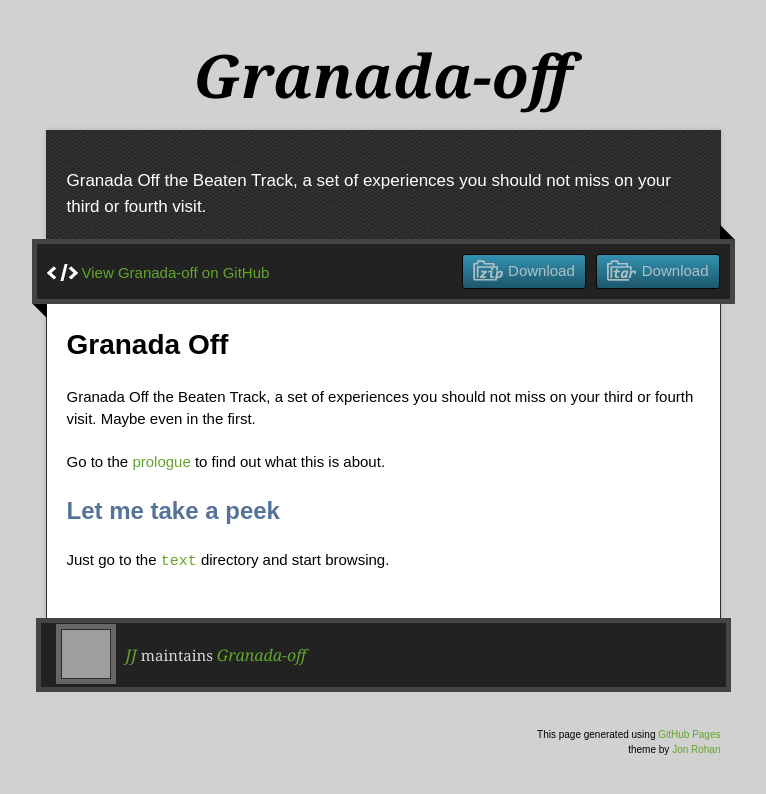
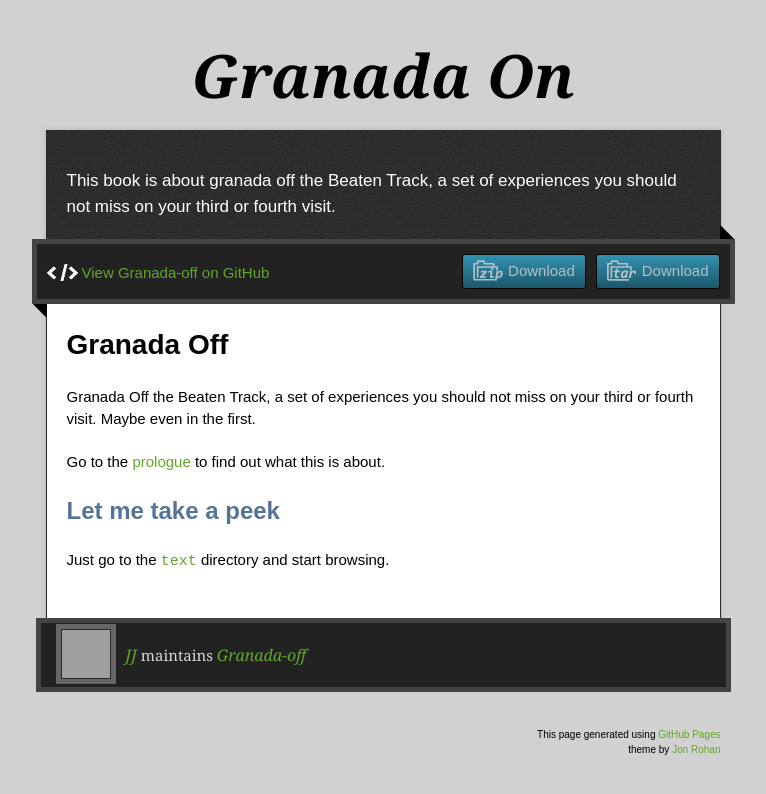
Before and after one commit to JJ/granada-off, a Jekyll site: the page built from index.md, in a window 1280 px wide. Shown: the top 794 px of the page, without its empty margins (257-1023 px from the left). Built offline with Jekyll 4.4.1, drawn with Linux system fonts in a browser that asks for light colours; nearby versions of some CDN libraries; grey boxes are pictures that could not be loaded.

Commit message:
Small change in template

```diff
--- a/_layouts/index.html
+++ b/_layouts/index.html
@@ -12,7 +12,8 @@
   <script type="text/javascript" src="javascripts/script.js"></script>
 
   <title>Granada-off</title>
-  <meta name="description" content="Granada Off the Beaten Track, a set of experiences you should not miss on your third or fourth visit. ">
+  <meta name="description" content="Granada Off the Beaten Track, a set of experiences you should not miss on your third or fourth visit. Maybe in the second ">
+  <meta name="keywords" content="Granada, Andalucía, Andalusia, Spain, España">
 
   <meta name="viewport" content="width=device-width,initial-scale=1">
 
@@ -22,10 +23,10 @@
 
   <div class="wrapper">
     <header>
-      <h1 class="title">Granada-off</h1>
+      <h1 class="title">Granada On</h1>
     </header>
     <div id="container">
-      <p class="tagline">Granada Off the Beaten Track, a set of experiences you should not miss on your third or fourth visit. </p>
+      <p class="tagline">This book is about granada off the Beaten Track, a set of experiences you should not miss on your third or fourth visit. </p>
       <div id="main" role="main">
         <div class="download-bar">
         <div class="inner">
```
